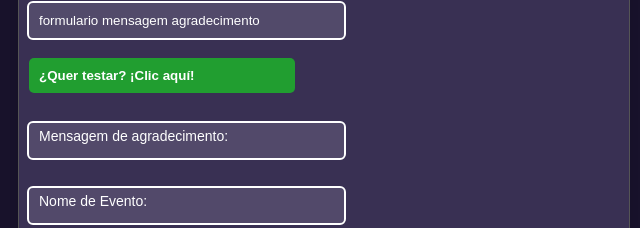
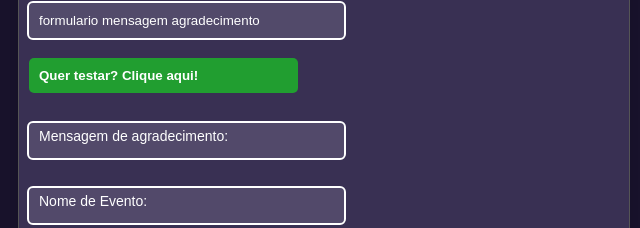
Before and after one commit to LdeAlejandro/CodeTagGenerator, a plain HTML site: page index.html in a window 1280 px wide. Shown: the part 169-397 px from the top of the page, 0-640 px from the left. Drawn offline with nearby package versions, Linux system fonts and the light colour scheme.

Commit message:
Update index.html

```diff
--- a/index.html
+++ b/index.html
@@ -99,36 +99,36 @@
         </div>
 
          <div id="link-click-text-box">
-     <button type="button" class="jello-horizontal" onclick="openUrl('https://ldealejandro.github.io/HTML-forms-and-buttons/add-to-cart%26Whatsapp.html')">¿Quer testar? ¡Clic aquí!</button>
+     <button type="button" class="jello-horizontal" onclick="openUrl('https://ldealejandro.github.io/HTML-forms-and-buttons/add-to-cart%26Whatsapp.html')">Quer testar? Clique aqui!</button>
             <div class="input-group">
             <input class = 'input-group__input' required  type="text" id="link-click-textValue" name="textValue" placeholder = "bit.ly/ada123we21">
             <label class = 'input-group__label' for="link-click-textValue">link click url:</label>
         </div>  </div>
 
          <div id="id-click-text-box">
-     <button type="button" class="jello-horizontal" onclick="openUrl('https://ldealejandro.github.io/HTML-forms-and-buttons/add-to-cart%26Whatsapp.html')">¿Quer testar? ¡Clic aquí!</button>
+     <button type="button" class="jello-horizontal" onclick="openUrl('https://ldealejandro.github.io/HTML-forms-and-buttons/add-to-cart%26Whatsapp.html')">Quer testar? Clique aqui!</button>
              <div  class="input-group">
             <input class = 'input-group__input' required  type="text" id="id-click-textValue" name="textValue" placeholder = "input_17">
             <label class = 'input-group__label' for="id-click-textValue">click id selector:</label>
         </div>  </div>
 
             <div id="HubSpot-text-box">
-     <button type="button" class="jello-horizontal" onclick="openUrl('https://ldealejandro.github.io/HTML-forms-and-buttons/add-to-cart%26Whatsapp.html')">¿Quer testar? ¡Clic aquí!</button>
+     <button type="button" class="jello-horizontal" onclick="openUrl('https://ldealejandro.github.io/HTML-forms-and-buttons/add-to-cart%26Whatsapp.html')">Quer testar? Clique aqui!</button>
          </div>
 
 	       <div id="HubSpotEnhanced-text-box">
-     <button type="button" class="jello-horizontal" onclick="openUrl('https://ldealejandro.github.io/HTML-forms-and-buttons/add-to-cart%26Whatsapp.html')">¿Quer testar? ¡Clic aquí!</button>
+     <button type="button" class="jello-horizontal" onclick="openUrl('https://ldealejandro.github.io/HTML-forms-and-buttons/add-to-cart%26Whatsapp.html')">Quer testar? Clique aqui!</button>
          </div>
 
         <div id="selector-click-text-box">
-              <button type="button" class="jello-horizontal" onclick="openUrl('https://ldealejandro.github.io/HTML-forms-and-buttons/add-to-cart%26Whatsapp.html')">¿Quer testar? ¡Clic aquí!</button>
+              <button type="button" class="jello-horizontal" onclick="openUrl('https://ldealejandro.github.io/HTML-forms-and-buttons/add-to-cart%26Whatsapp.html')">Quer testar? Clique aqui!</button>
             <div class=" input-group" >
             <input class = 'input-group__input' required  type="text" id="selector-click-textValue" name="textValue" placeholder = "#wpcf7-f5-p18-o1 > form > p:nth-child(6) > input">
             <label class = 'input-group__label' for="selector-click-textValue">click selector:</label>
         </div></div>
 
          <div id="class-click-text-box">
-             <button type="button" class="jello-horizontal" onclick="openUrl('https://ldealejandro.github.io/HTML-forms-and-buttons/add-to-cart%26Whatsapp.html')">¿Quer testar? ¡Clic aquí!</button>
+             <button type="button" class="jello-horizontal" onclick="openUrl('https://ldealejandro.github.io/HTML-forms-and-buttons/add-to-cart%26Whatsapp.html')">Quer testar? Clique aqui!</button>
              <div class="input-group">
             <input class = 'input-group__input' required  type="text" id="class-click-textValue" name="textValue" placeholder = "smt-whatsapp">
             <label class = 'input-group__label' for="class-click-textValue">click class selector:</label>
@@ -136,42 +136,42 @@
 
 
  <div id="attribute-click-text-box">
-       <button type="button" class="jello-horizontal" onclick="openUrl('https://ldealejandro.github.io/HTML-forms-and-buttons/add-to-cart%26Whatsapp.html')">¿Quer testar? ¡Clic aquí!</button>
+       <button type="button" class="jello-horizontal" onclick="openUrl('https://ldealejandro.github.io/HTML-forms-and-buttons/add-to-cart%26Whatsapp.html')">Quer testar? Clique aqui!</button>
              <div class="input-group">
             <input class = 'input-group__input' required  type="text" id="attribute-click-textValue" name="textValue" placeholder = 'title="AgregarCarrito"'>
             <label class = 'input-group__label' for="attribute-click-textValue">Click Attribute:</label>
         </div></div>
 
         <div id="forEachAttribute-attribute-click-text-box">
-            <button type="button" class="jello-horizontal" onclick="openUrl('https://ldealejandro.github.io/HTML-forms-and-buttons/add-to-cart%26Whatsapp.html')">¿Quer testar? ¡Clic aquí!</button>
+            <button type="button" class="jello-horizontal" onclick="openUrl('https://ldealejandro.github.io/HTML-forms-and-buttons/add-to-cart%26Whatsapp.html')">Quer testar? Clique aqui!</button>
              <div class="input-group">
             <input class = 'input-group__input' required  type="text" id="forEachAttribute-attribute-click-textValue" name="textValue" placeholder = 'Ex: title="Adicionar Carrinho"'>
             <label class = 'input-group__label' for="forEachAttribute-attribute-click-textValue">Ex: title="Adicionar Carrinho": </label>
         </div></div>
 
  <div class="input-group" id="forEach-click-text-box">
-     <button type="button" class="jello-horizontal" onclick="openUrl('https://ldealejandro.github.io/HTML-forms-and-buttons/add-to-cart%26Whatsapp.html')">¿Quer testar? ¡Clic aquí!</button>
+     <button type="button" class="jello-horizontal" onclick="openUrl('https://ldealejandro.github.io/HTML-forms-and-buttons/add-to-cart%26Whatsapp.html')">Quer testar? Clique aqui!</button>
              <div class="input-group">
             <input class = 'input-group__input' required  type="text" id="forEach-click-textValue" name="textValue"  placeholder = ' Ex.=: .smt-whatsapp ou #add-to-cart'>
             <label class = 'input-group__label' for="forEach-click-textValue">Seletor: </label>
         </div></div>
 
  <div id="formThnkMsg-text-box">
-     <button type="button" class="jello-horizontal" onclick="openUrl('https://ldealejandro.github.io/HTML-forms-and-buttons/FormThankYouMessage.html')">¿Quer testar? ¡Clic aquí!</button>
+     <button type="button" class="jello-horizontal" onclick="openUrl('https://ldealejandro.github.io/HTML-forms-and-buttons/FormThankYouMessage.html')">Quer testar? Clique aqui!</button>
      <div class="input-group" >
-     <input class = 'input-group__input' required type="text" id="formThnkMsg-textValue" name="textValue" placeholder = "Tu mensaje se ha enviado con exito!" >
+     <input class = 'input-group__input' required type="text" id="formThnkMsg-textValue" name="textValue" placeholder = "Sua mensagem foi enviada com sucesso!" >
       <label class = 'input-group__label' for="formThnkMsg-textValue" >Mensagem de agradecimento:</label>
         </div> </div>
 
         <div id="formSelectorClickPreventDefault-text-box">
-              <button type="button" class="jello-horizontal" onclick="openUrl('https://ldealejandro.github.io/HTML-forms-and-buttons/FormThankYouMessage.html')">¿Quer testar? ¡Clic aquí!</button>
+              <button type="button" class="jello-horizontal" onclick="openUrl('https://ldealejandro.github.io/HTML-forms-and-buttons/FormThankYouMessage.html')">Quer testar? Clique aqui!</button>
      <div class="input-group">
      <input class = 'input-group__input' required type="text" id="formSelectorClickPreventDefault-textValue" name="textValue" placeholder = "#wpcf7-f5-p18-o1 > form > p:nth-child(6) > input" >
       <label class = 'input-group__label' for="formSelectorClickPreventDefault-textValue" >Selector:</label>
         </div></div>
 
  <div id="formThnkMsgEnhanced-text-box">
-      <button type="button" class="jello-horizontal" onclick="openUrl('https://ldealejandro.github.io/HTML-forms-and-buttons/FormThankYouMessage.html')">¿Quer testar? ¡Clic aquí!</button>
+      <button type="button" class="jello-horizontal" onclick="openUrl('https://ldealejandro.github.io/HTML-forms-and-buttons/FormThankYouMessage.html')">Quer testar? Clique aqui!</button>
      <div class="input-group">
             <input class = 'input-group__input' required  type="text" id="formThnkMsgEnhanced-textValue" name="textValue" placeholder = "Tu mensaje se ha enviado con exito!" >
             <label class = 'input-group__label' for="formThnkMsgEnhanced-textValue">Mensagem de agradecimento:</label>
@@ -179,21 +179,21 @@
 
 
  <div id="formClickTextEnhanced-text-box">
-     <button type="button" class="jello-horizontal" onclick="openUrl('https://ldealejandro.github.io/HTML-forms-and-buttons/FormThankYouMessage.html')">¿Quer testar? ¡Clic aquí!</button>
+     <button type="button" class="jello-horizontal" onclick="openUrl('https://ldealejandro.github.io/HTML-forms-and-buttons/FormThankYouMessage.html')">Quer testar? Clique aqui!</button>
      <div class="input-group">
             <input class = 'input-group__input' required type="text" id="formClickTextEnhanced-textValue" name="textValue" placeholder = "Enviar">
             <label class = 'input-group__label' for="formClickTextEnhanced-textValue">Texto do botão:</label>
         </div>  </div>
 
   <div id="formClickSelectorEnhanced-text-box">
-      <button type="button" class="jello-horizontal" onclick="openUrl('https://ldealejandro.github.io/HTML-forms-and-buttons/FormThankYouMessage.html')">¿Quer testar? ¡Clic aquí!</button>
+      <button type="button" class="jello-horizontal" onclick="openUrl('https://ldealejandro.github.io/HTML-forms-and-buttons/FormThankYouMessage.html')">Quer testar? Clique aqui!</button>
      <div class="input-group">
             <input class = 'input-group__input' required  type="text" id="formClickSelectorEnhanced-textValue" name="textValue" placeholder = ".class #id">
             <label class = 'input-group__label' for="formClickSelectorEnhanced-textValue">Seletor: </label>
         </div> </div>
 
         <div  id="ShadowRootSelector-text-box">
-            <button type="button" class="jello-horizontal" onclick="openUrl('https://ldealejandro.github.io/HTML-forms-and-buttons/ShadowRootForm&WSP.html')">¿Quer testar? ¡Clic aquí!</button>
+            <button type="button" class="jello-horizontal" onclick="openUrl('https://ldealejandro.github.io/HTML-forms-and-buttons/ShadowRootForm&WSP.html')">Quer testar? Clique aqui!</button>
              <div class="input-group">
             <input class = 'input-group__input' required  type="text" id="ShadowRootSelector-textValue" name="textValue" placeholder = ".class #id">
             <label class = 'input-group__label' for="ShadowRootSelector-textValue">Shadow Selector: </label>
@@ -204,7 +204,7 @@
             </div></div>
 
         <div id="iframeClickSelector-text-box">
-            <button type="button" class="jello-horizontal" onclick="openUrl('https://ldealejandro.github.io/HTML-forms-and-buttons/IframeFormThankYouMessage.html')">¿Quer testar? ¡Clic aquí!</button>
+            <button type="button" class="jello-horizontal" onclick="openUrl('https://ldealejandro.github.io/HTML-forms-and-buttons/IframeFormThankYouMessage.html')">Quer testar? Clique aqui!</button>
             <div class="input-group">
             <input class = 'input-group__input' required  type="text" id="iframeClickSelector-textValue" name="textValue" placeholder = ".iframe #iframe">
             <label class = 'input-group__label' for="iframeClickSelector-textValue">iframe Selector: </label>
@@ -215,7 +215,7 @@
         </div></div>
 
         <div id="iframeFormSelector-text-box">
-          <button type="button" class="jello-horizontal" onclick="openUrl('https://ldealejandro.github.io/HTML-forms-and-buttons/IframeFormThankYouMessage.html')">¿Quer testar? ¡Clic aquí!</button>
+          <button type="button" class="jello-horizontal" onclick="openUrl('https://ldealejandro.github.io/HTML-forms-and-buttons/IframeFormThankYouMessage.html')">Quer testar? Clique aqui!</button>
             <div class="input-group">
             <input class = 'input-group__input' required  type="text" id="iframeFormSelector-textValue" name="textValue" placeholder = ".iframe #iframe" >
             <label class = 'input-group__label' for="iframeFormSelector-textValue">iframe Selector: #iframe </label>
@@ -278,7 +278,7 @@
             </div>
 
           <div class="input-group" id = 'inputPhoneDiv'>
-         <label for = "checkBoxPhoneConversion">Conversão com telefono?:</label>
+         <label for = "checkBoxPhoneConversion">Conversão com telefone?:</label>
         <input type="checkbox" id="checkBoxPhoneConversion">
            <div class="country-Code-text-box input-group" id="countryCode">
             <input class = 'input-group__input' required  type="tel" id="countryCode-value" name="textValue" placeholder = "Eje: 55">
@@ -426,7 +426,7 @@ document.querySelectorAll('<span id ='generatedForEachClick'></span>').forEach(f
 
     <div class="containerCode" id='formThnkMsgEnhanced-code'>
         <br>
-        variable js para GTM: <strong><br>g_ECObj.email<br>g_ECObj.phone_number</strong> <pre><i class ="fa fa-copy" id="copy-code-button"></i>
+        Variáveis JS para GTM: <strong><br>g_ECObj.email<br>g_ECObj.phone_number</strong> <pre><i class ="fa fa-copy" id="copy-code-button"></i>
             <code class="code  ">
 &lt;script&gt;
 var g_EC = { email: '[type="email"]', phone_number: '[type="tel"]' };
@@ -505,7 +505,7 @@ g_save_toECObj();
 
     <div class="containerCode" id='formClickTextEnhanced-code'>
         <br>
-        variable js para GTM: <strong><br>g_ECObj.email<br>g_ECObj.phone_number</strong><pre><i class ="fa fa-copy" id="copy-code-button"></i>
+        Variáveis JS para GTM: <strong><br>g_ECObj.email<br>g_ECObj.phone_number</strong><pre><i class ="fa fa-copy" id="copy-code-button"></i>
             <code class="code  ">
 &lt;script&gt;
 var g_EC = { email: '[type="email"]', phone_number: '[type="tel"]' };
@@ -581,7 +581,7 @@ g_save_toECObj();
         </pre>
     </div>
 <div class="containerCode" id='formClickSelectortEnhanced-code'>
-      <br> variable js para GTM: <strong><br>g_ECObj.email<br>g_ECObj.phone_number</strong> <pre><i class ="fa fa-copy" id="copy-code-button"></i>
+      <br> Variáveis JS para GTM: <strong><br>g_ECObj.email<br>g_ECObj.phone_number</strong> <pre><i class ="fa fa-copy" id="copy-code-button"></i>
             <code class="code  ">
 &lt;script&gt;
  var g_EC = { email: '[type="email"]', phone_number: '[type="tel"]' };
@@ -1027,7 +1027,7 @@ window.addEventListener('message', function(e) {
         </pre>
     </div>
 
-<div class="containerCode" id='upnifyFormEnhanced-code'><br>variable js para GTM: <strong>g_ECObj.email</strong>
+<div class="containerCode" id='upnifyFormEnhanced-code'><br>Variáveis JS para GTM: <strong>g_ECObj.email</strong>
   <pre><i class ="fa fa-copy" id="copy-code-button"></i>
   <code class="code  ">
 &lt;script&gt;
```
